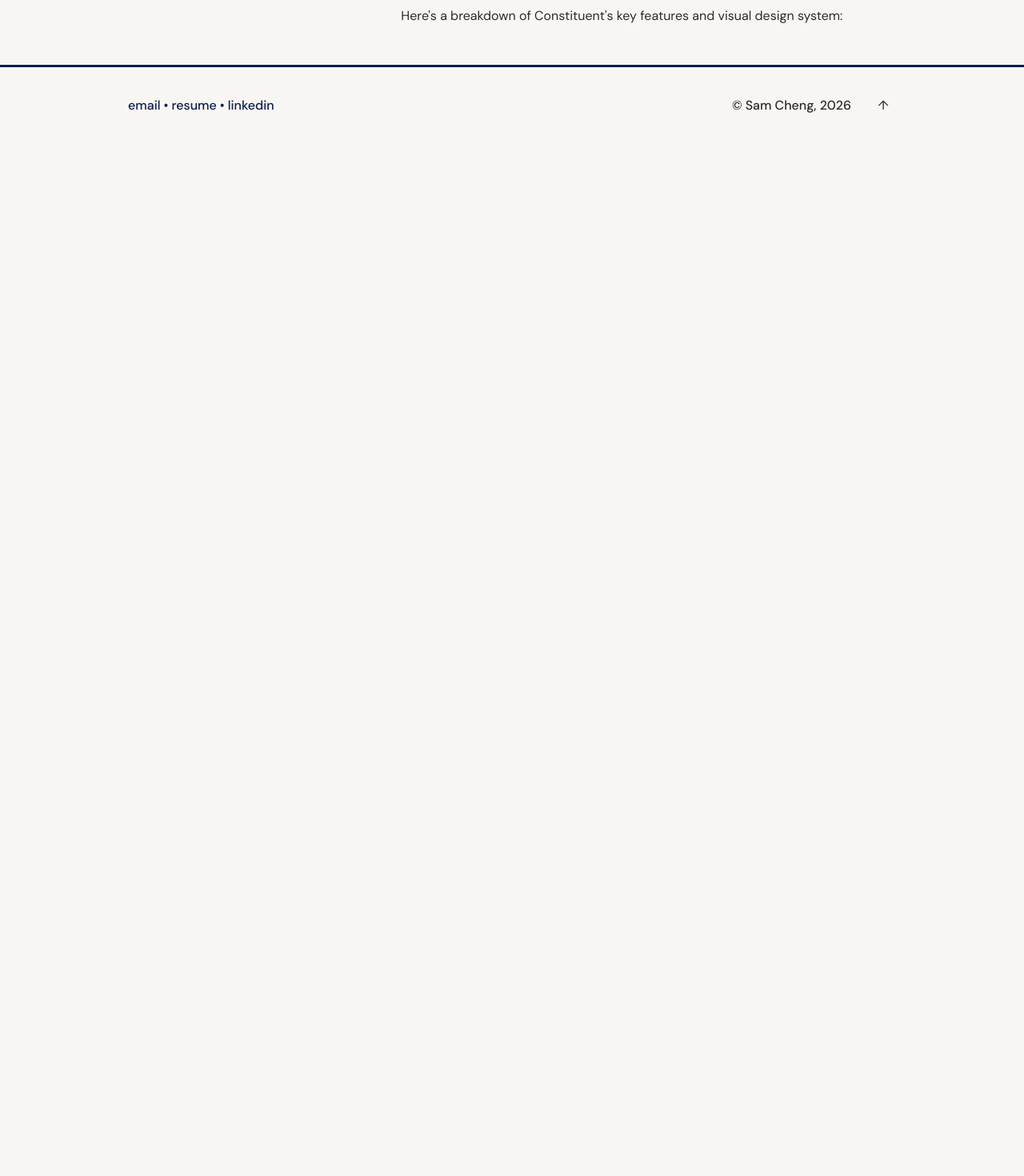
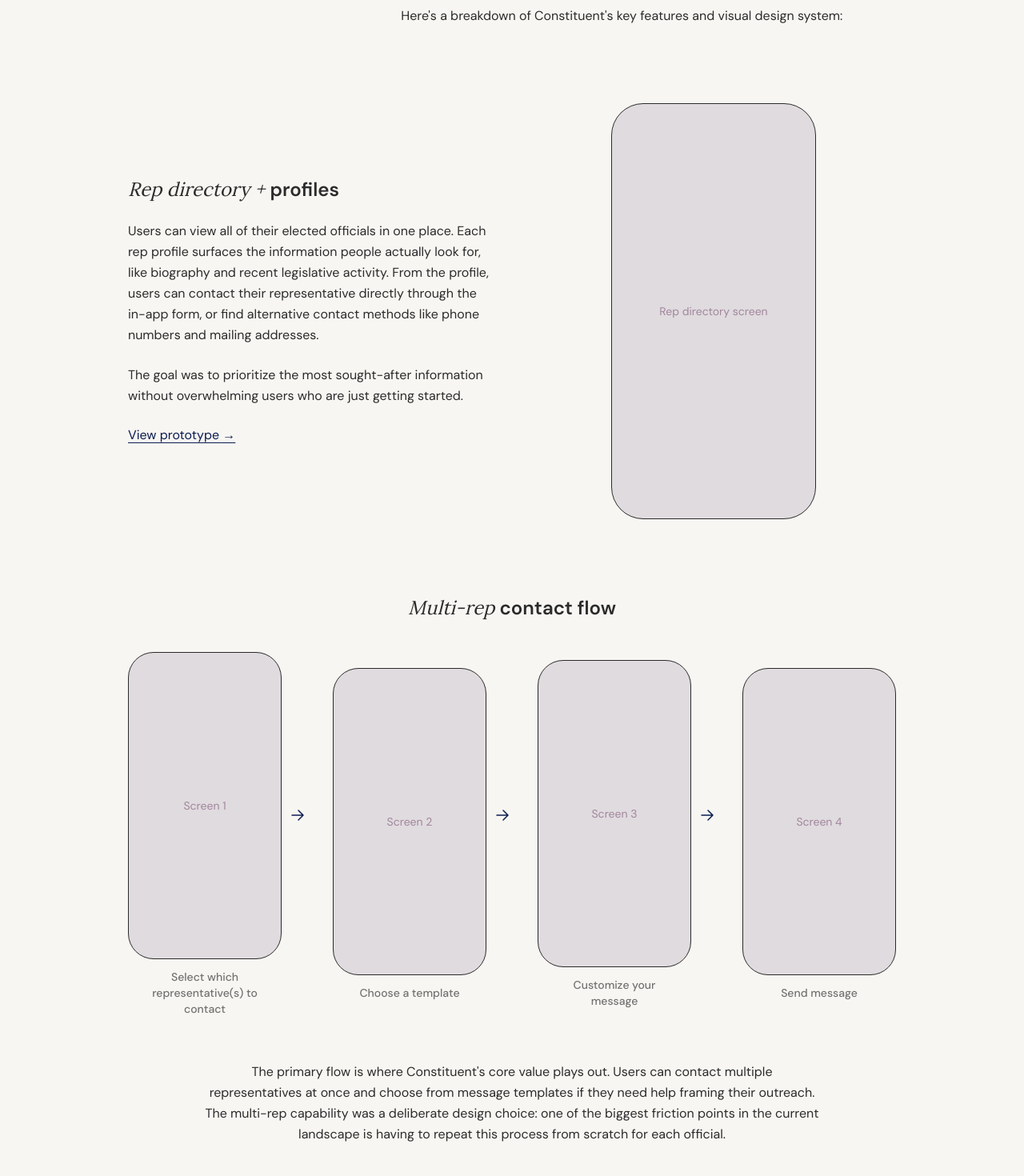
Before and after one commit to 1samanthacheng/portfolio, a Next.js app: page /constituent in a window 1280 px wide. Shown: the part 9060-10530 px from the top of the page at 80% size. Before the commit the page ends 9240 px from the top, so only its background shows below. Built offline with nearby package versions, Linux system fonts and the light colour scheme.

Commit message:
Update constituent/page.tsx
added rep directory + multi-rep contact flow

```diff
--- a/app/constituent/page.tsx
+++ b/app/constituent/page.tsx
@@ -713,6 +713,81 @@ export default function ConstituentPage() {
   </div>
 </section>
 
+      {/* Rep Directory + Profiles */}
+<section className="px-10 md:px-20 lg:px-32 xl:px-40 py-12" style={{ backgroundColor: '#F8F6F2' }}>
+  <div className="grid grid-cols-1 md:grid-cols-2 gap-12 items-center">
+    {/* Left: text */}
+    <div className="space-y-6">
+      <h3 className="text-2xl leading-tight">
+        <span className="font-serif italic" style={{ color: '#2B2B2B' }}>Rep directory + </span>
+        <span className="font-sans font-semibold" style={{ color: '#2B2B2B' }}>profiles</span>
+      </h3>
+      <p className="text-base leading-relaxed" style={{ color: '#2B2B2B' }}>
+        Users can view all of their elected officials in one place. Each rep profile surfaces the information people actually look for, like biography and recent legislative activity. From the profile, users can contact their representative directly through the in-app form, or find alternative contact methods like phone numbers and mailing addresses.
+      </p>
+      <p className="text-base leading-relaxed" style={{ color: '#2B2B2B' }}>
+        The goal was to prioritize the most sought-after information without overwhelming users who are just getting started.
+      </p>
+      <a href="#" className="inline-flex items-center gap-2 text-base underline underline-offset-4 hover:opacity-70 transition-opacity" style={{ color: '#0B1D51' }}>
+        View prototype →
+      </a>
+    </div>
+    {/* Right: phone mockup placeholder */}
+    <div className="flex justify-center">
+      <div
+        className="w-64 h-[520px] flex items-center justify-center text-sm"
+        style={{ border: '1px solid #2B2B2B', borderRadius: '40px', backgroundColor: '#E0DBDE', color: '#A1869E' }}
+      >
+        Rep directory screen
+      </div>
+    </div>
+  </div>
+</section>
+
+{/* Multi-rep contact flow */}
+<section className="px-10 md:px-20 lg:px-32 xl:px-40 py-12" style={{ backgroundColor: '#F8F6F2' }}>
+  <div className="space-y-10">
+    <h3 className="text-2xl leading-tight text-center">
+      <span className="font-serif italic" style={{ color: '#2B2B2B' }}>Multi-rep </span>
+      <span className="font-sans font-semibold" style={{ color: '#2B2B2B' }}>contact flow</span>
+    </h3>
+    {/* Screens with arrows */}
+    <div className="flex items-center justify-between gap-2 overflow-x-auto pb-4" style={{ scrollbarWidth: 'none' }}>
+      {[
+        'Select which representative(s) to contact',
+        'Choose a template',
+        'Customize your message',
+        'Send message',
+      ].map((caption, i, arr) => (
+        <div key={caption} className="flex items-center gap-2 shrink-0">
+          <div className="flex flex-col items-center gap-3">
+            <div
+              className="w-48 h-96 flex items-center justify-center text-sm text-center px-3"
+              style={{ border: '1px solid #2B2B2B', borderRadius: '32px', backgroundColor: '#E0DBDE', color: '#A1869E' }}
+            >
+              Screen {i + 1}
+            </div>
+            <p className="text-sm text-center max-w-[160px]" style={{ color: '#727272', fontWeight: 500 }}>
+              {caption}
+            </p>
+          </div>
+          {i < arr.length - 1 && (
+            <div className="shrink-0 pb-12" style={{ color: '#0B1D51' }}>
+              <svg width="24" height="24" viewBox="0 0 24 24" fill="none">
+                <path d="M5 12h14M13 6l6 6-6 6" stroke="#0B1D51" strokeWidth="1.5" strokeLinecap="round" strokeLinejoin="round" />
+              </svg>
+            </div>
+          )}
+        </div>
+      ))}
+    </div>
+    {/* Caption */}
+    <p className="text-base text-center leading-relaxed max-w-3xl mx-auto" style={{ color: '#2B2B2B' }}>
+      The primary flow is where Constituent's core value plays out. Users can contact multiple representatives at once and choose from message templates if they need help framing their outreach. The multi-rep capability was a deliberate design choice: one of the biggest friction points in the current landscape is having to repeat this process from scratch for each official.
+    </p>
+  </div>
+</section>
+
       {/* Footer */}
       <footer style={{ borderTop: '3px solid #0B1D51', backgroundColor: '#F8F6F2' }}>
         <div className="px-10 md:px-20 lg:px-32 xl:px-40 py-8 flex items-center justify-between">
```
